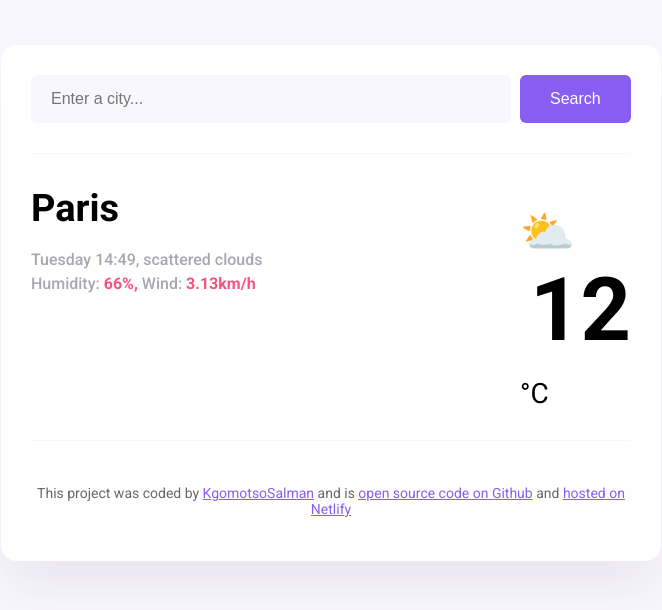
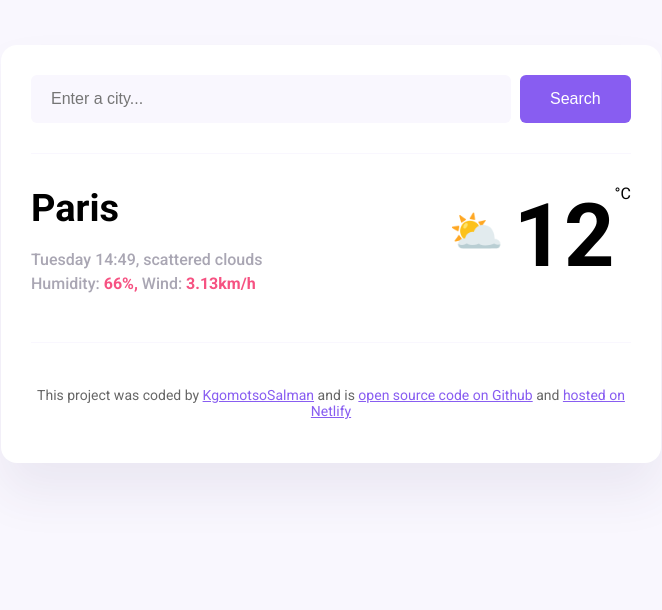
Before and after one commit to KgomotsoSalman/Weather-app, a plain HTML site: page index.html in a window 1280 px wide. Shown: the whole page, without its empty margins (309-971 px from the left). Drawn offline with Linux system fonts and the light colour scheme.

Commit message:
added class on html and targerted it in index.css

```diff
--- a/index.html
+++ b/index.html
@@ -21,17 +21,17 @@
             </form>
         </header>
         <main>
-            <div class="weather-data">
+            <div class="weather-app-data">
                 <div>
                     <h1 class="city">Paris</h1>
                     <p class="details">Tuesday 14:49, scattered clouds
                         <br/> Humidity: <strong>66%,</strong> Wind: <strong>3.13km/h</strong>
                     </p>
                 </div>
-                <div class="weather-container">
-                    <div class="app-icon"> ⛅</div>
-                    <div class="app-temperature">12</div>
-                    <div class="app-unit">°C</div>
+                <div class="weather-app-temperature-container">
+                    <div class="weather-app-icon"> ⛅</div>
+                    <div class="weather-app-temperature">12</div>
+                    <div class="weather-app-unit">°C</div>
                 </div>
             </div>
         </main>
--- a/src/index.css
+++ b/src/index.css
@@ -5,11 +5,6 @@ body {
 
 a {
     color: #885df1;
-}
-
-header {
-    border-bottom: 1px solid #f9f7fe;
-    padding: 0 0 30px 0;
 }
 
 .weather-app {
@@ -21,8 +16,9 @@ header {
     padding: 30px;
 }
 
-main {
-    padding: 30px 0;
+header {
+    border-bottom: 1px solid #f9f7fe;
+    padding: 0 0 30px 0;
 }
 
 .search-form-input {
@@ -44,7 +40,11 @@ main {
     color: white;
 }
 
-.weather-data {
+main {
+    padding: 30px 0;
+}
+
+.weather-app-data {
     display: flex;
     justify-content: space-between;
 }
@@ -66,22 +66,22 @@ main {
     color: #f65282;
 }
 
-.app-container {
+.weather-app-temperature-container {
     display: flex;
 }
 
-.app-icon {
+.weather-app-icon {
     font-size: 44px;
     margin-top: 22px;
 }
 
-.app-temperature {
+.weather-app-temperature {
     font-size: 88px;
     margin-left: 10px;
     font-weight: bold;
 }
 
-.app-unit {
+.weatehr-app-unit {
     margin-top: 16px;
     font-size: 28px;
 }
```
